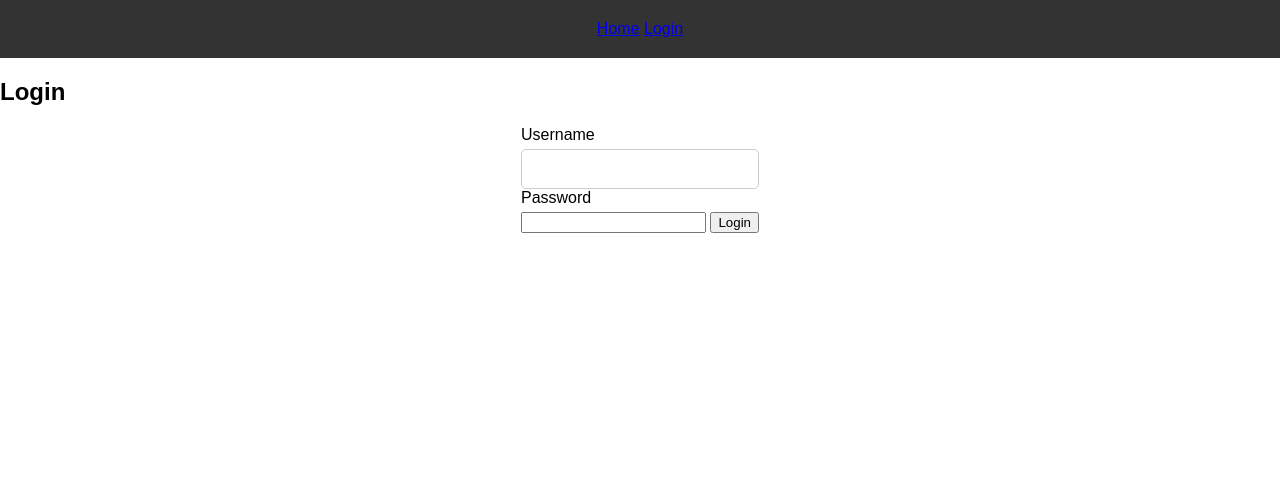
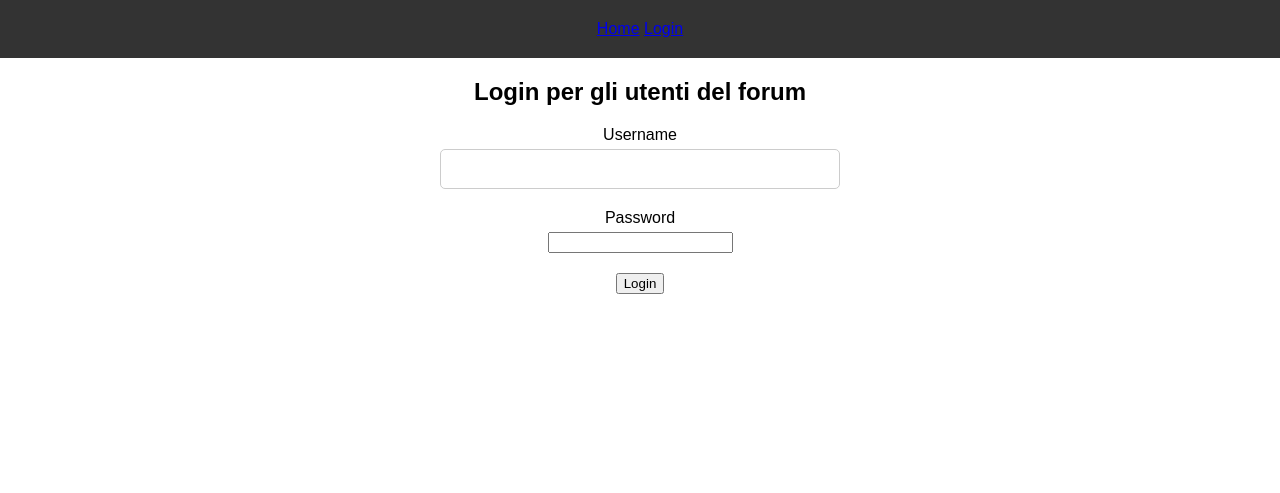
Before and after one commit to NicolaPicciafuoco/ethical_hacking_project, a Flask app: page /public_login in a window 1280 px wide. Shown: the top 493 px of the page. Run offline with Flask 3, Linux system fonts and the light colour scheme.

Commit message:
fix error in public login page

```diff
--- a/templates/public_login.html
+++ b/templates/public_login.html
@@ -1,11 +1,18 @@
 {% extends "layout.html" %}
+
 {% block content %}
-<div class="login-form"></div>
-  <h2>Login</h2>
+<div class="login-form">
+    <h2>Login per gli utenti del forum</h2>
     <form method="POST">
         {{ form.hidden_tag() }}
-    {{ form.username.label }} {{ form.username() }}
-    {{ form.password.label }} {{ form.password() }}
+        <div class="form-group">
+            {{ form.username.label }}
+            {{ form.username() }}
+        </div>
+        <div class="form-group">
+            {{ form.password.label }}
+            {{ form.password() }}
+        </div>
         {% if error %}
             <p class="error">{{ error }}</p>
         {% endif %}
```
Lines whose indentation alone changed are shown as unchanged.
